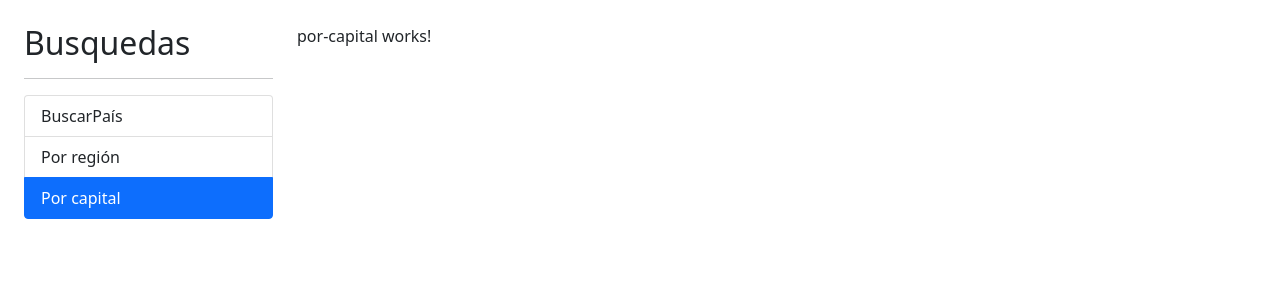
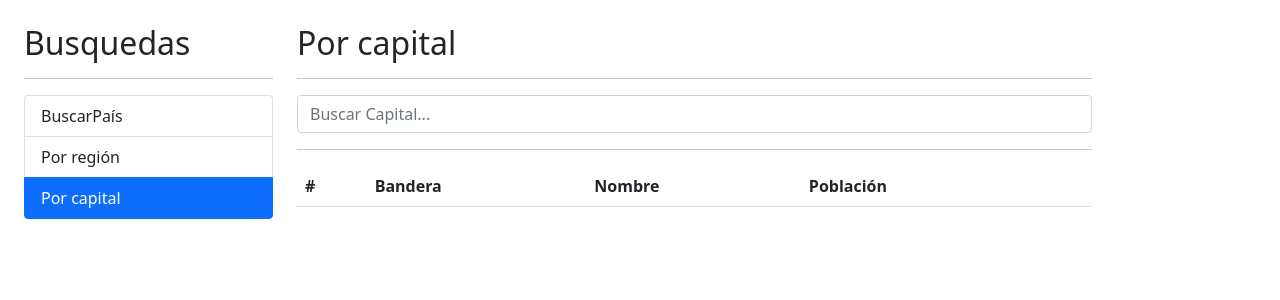
Before and after one commit to adrianHerreraa/PaisesAppAngularPractice, an Angular app: page /capital in a window 1280 px wide. Shown: the top 300 px of the page. Built offline with nearby package versions, Linux system fonts and the light colour scheme.

Commit message:
buscar por capital

```diff
--- a/src/app/pais/components/pais-input/pais-input.component.html
+++ b/src/app/pais/components/pais-input/pais-input.component.html
@@ -5,5 +5,5 @@
         class="form-control"
         type="text"
         name="termino"
-        placeholder="Buscar país...">
+        [placeholder]="placeholder">
 </form>
--- a/src/app/pais/components/pais-input/pais-input.component.ts
+++ b/src/app/pais/components/pais-input/pais-input.component.ts
@@ -1,4 +1,4 @@
-import { Component, EventEmitter, Output, OnInit } from '@angular/core';
+import { Component, EventEmitter, Output, OnInit, Input } from '@angular/core';
 import { Subject } from 'rxjs';
 import { debounceTime } from 'rxjs/operators';
 
@@ -12,6 +12,8 @@ export class PaisInputComponent implements OnInit{
 
   @Output() onEnter: EventEmitter<string> = new EventEmitter();
   @Output() onDebounce: EventEmitter<string> = new EventEmitter();
+
+  @Input() placeholder: string = '';
 
   dbouncer: Subject<string> = new Subject();
 
--- a/src/app/pais/components/pais-tabla/pais-tabla.component.html
+++ b/src/app/pais/components/pais-tabla/pais-tabla.component.html
@@ -14,7 +14,7 @@
             <td>
                 <img class="small-flag" alt="CountryFlag" [src]="pais.flag">
             </td>
-            <td>{{ pais.name }}</td>
+            <td>{{ pais.capital }}, {{ pais.name }}</td>
             <td>{{pais.population | number}}</td>
             <td><a [routerLink]="['/pais', pais.alpha2Code]">ver...</a></td>
         </tr>
--- a/src/app/pais/pages/por-capital/por-capital.component.html
+++ b/src/app/pais/pages/por-capital/por-capital.component.html
@@ -1 +1,24 @@
-<p>por-capital works!</p>
+<h2>Por capital</h2>
+<hr>
+
+<div class="row">
+    <div class="col">
+        <app-pais-input
+        (onEnter)="buscarCapital($event)"
+        placeholder="Buscar Capital..."
+        >
+        </app-pais-input>
+    </div>
+</div>
+
+<hr>
+
+<div *ngIf="errorExist" class="alert alert-danger">
+    No se encontró el término {{ termino }}
+</div>
+
+<div *ngIf="!errorExist" class="row">
+    <div class="col">
+        <app-pais-tabla [paisesFromTable]="paisesList" ></app-pais-tabla>
+    </div>
+</div>
--- a/src/app/pais/pages/por-capital/por-capital.component.ts
+++ b/src/app/pais/pages/por-capital/por-capital.component.ts
@@ -1,4 +1,6 @@
-import { Component, OnInit } from '@angular/core';
+import { Component } from '@angular/core';
+import { Country } from '../../interfaces/pais.interface';
+import { PaisService } from '../../services/pais.service';
 
 @Component({
   selector: 'app-por-capital',
@@ -6,11 +8,32 @@ import { Component, OnInit } from '@angular/core';
   styles: [
   ]
 })
-export class PorCapitalComponent implements OnInit {
+export class PorCapitalComponent {
 
-  constructor() { }
+  errorExist: boolean = false;
+  termino: string = "";
+  paisesList: Country[] = []
 
-  ngOnInit(): void {
+  constructor( private PaisService: PaisService ) { }
+
+  buscarCapital(event: string){
+    this.errorExist = false;
+    this.termino = event;
+
+    this.PaisService.buscarCapital(this.termino)
+    .subscribe( (paises) => {
+
+      this.paisesList = paises;
+
+    }, (err) => {
+        this.errorExist = true;
+        this.paisesList = [];
+    });
+
+  }
+
+  sugerencias(event: string){
+
   }
 
 }
--- a/src/app/pais/pages/por-pais/por-pais.component.html
+++ b/src/app/pais/pages/por-pais/por-pais.component.html
@@ -5,7 +5,8 @@
     <div class="col">
         <app-pais-input
             (onEnter)="buscar($event)"
-            (onDebounce)="sugerencias($event)" >
+            (onDebounce)="sugerencias($event)"
+            placeholder="Buscar país..." >
         </app-pais-input>
     </div>
 </div>
--- a/src/app/pais/services/pais.service.ts
+++ b/src/app/pais/services/pais.service.ts
@@ -19,4 +19,9 @@ export class PaisService {
     return this.http.get<Country[]>(url);
   }
 
+  buscarCapital( termino: string ): Observable<Country[]> {
+    const url = `${this.apiUrl}/capital/${termino}`;
+    return this.http.get<Country[]>(url);
+  }
+
 }
```
